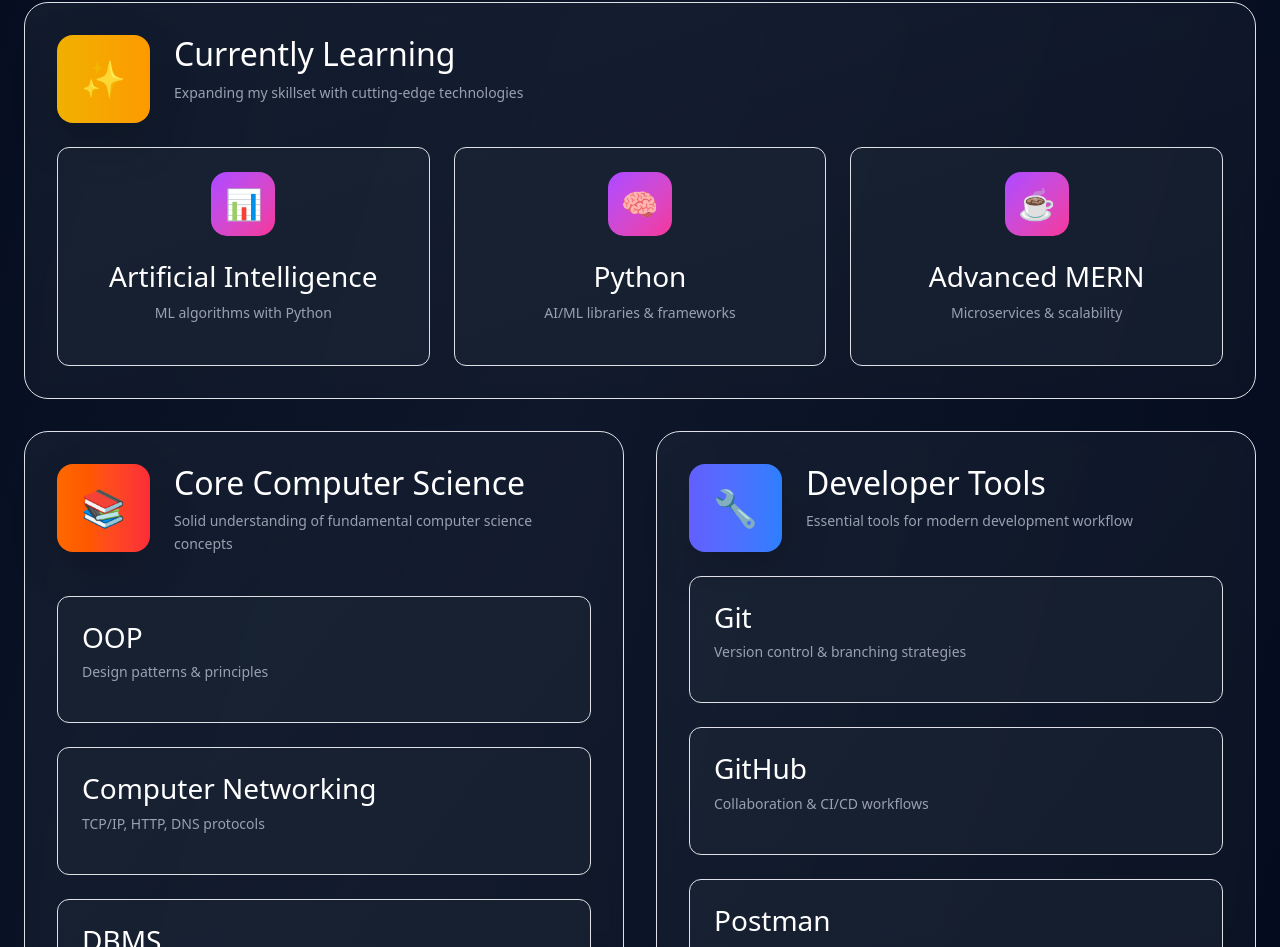
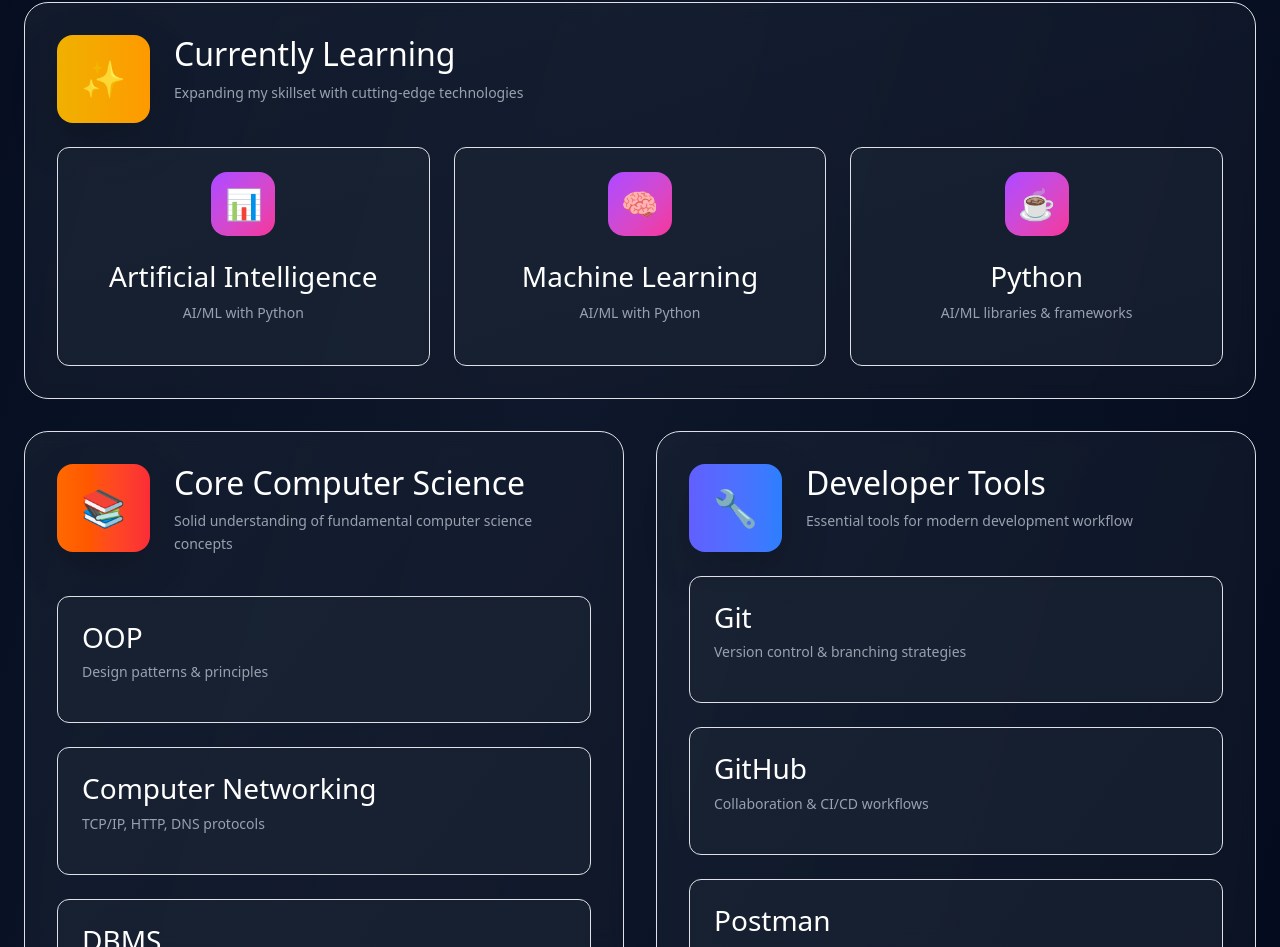
Before and after one commit to Amjadkhan9756/Portfolio, a React (Vite) app: page /Skill in a window 1280 px wide. Shown: the part 2245-3192 px from the top of the page. Built offline with nearby package versions, Linux system fonts and the light colour scheme.

Commit message:
new update

```diff
--- a/src/Component/Skill.jsx
+++ b/src/Component/Skill.jsx
@@ -60,9 +60,9 @@ function Skill() {
       description: "Expanding my skillset with cutting-edge technologies",
       fullRow: true, // 👈 also full width now
       skills: [
-        { name: "Artificial Intelligence", desc: "ML algorithms with Python" },
+        { name: "Artificial Intelligence", desc: "AI/ML  with Python" },
+        {name:'Machine Learning',desc:'AI/ML with Python'},
         { name: "Python", desc: "AI/ML libraries & frameworks" },
-        { name: "Advanced MERN", desc: "Microservices & scalability" },
       ],
     },
     {
```
